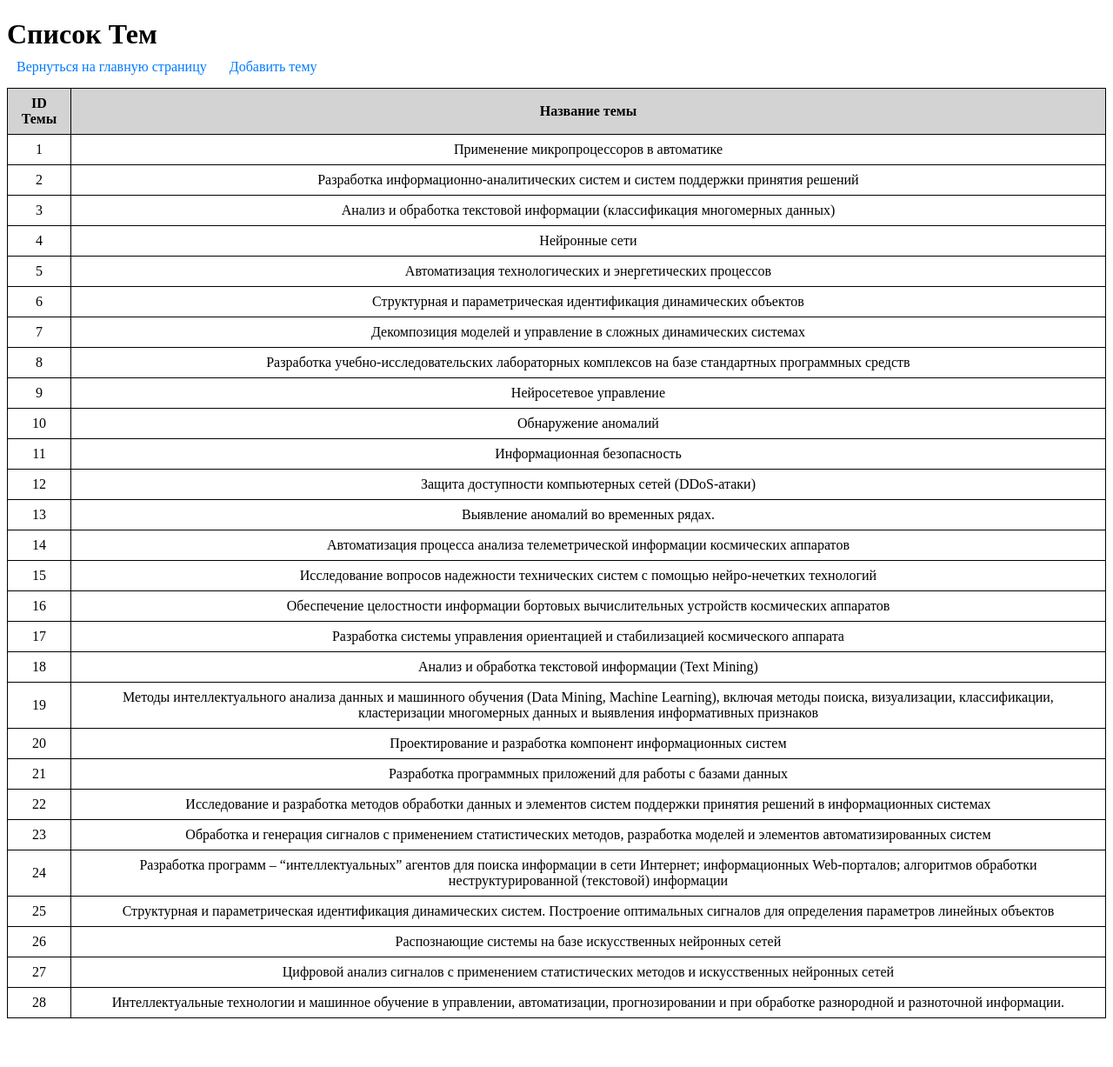
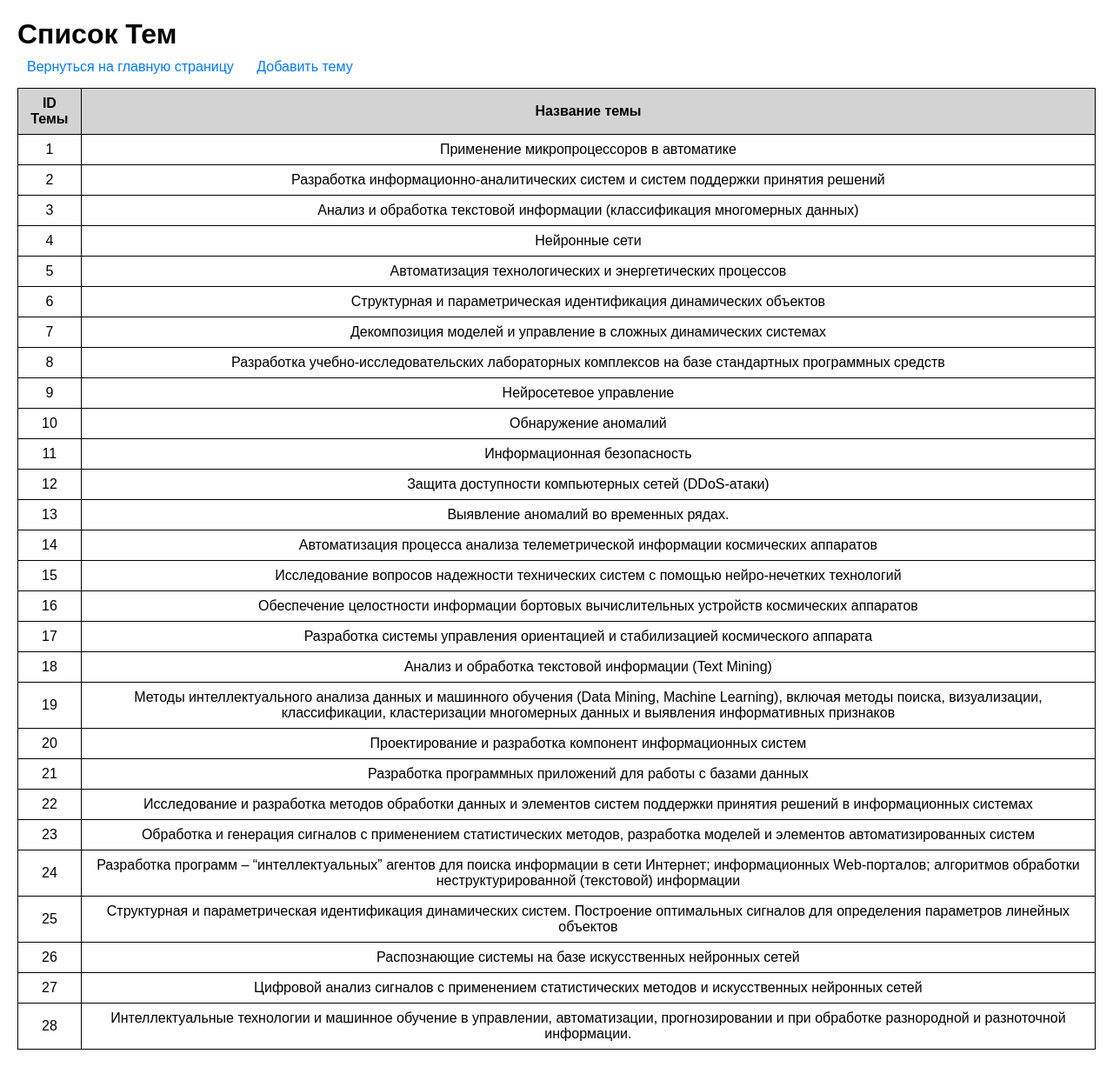
Before and after one commit to StreakQ/VKR, a Flask app: page /themes in a window 1280 px wide. Shown: the whole page at 87% size. Before the commit the page ends 1171 px from the top, so only its background shows below. Run offline with Flask 3, Linux system fonts and the light colour scheme; data comes from the database, SQL or seed files in the repository; both versions use the stored data as it was after the commit.

```diff
--- a/main.py
+++ b/main.py
@@ -9,7 +9,6 @@ def main():
     Base.metadata.drop_all(engine)
     Base.metadata.create_all(engine)
 
-    # Создаем экземпляры репозиториев
     student_repository = StudentRepository(engine)
     subject_repository = SubjectRepository(engine)
     adviser_repository = AdviserRepository(engine)
@@ -22,7 +21,6 @@ def main():
     distribution_algorithm_repository = DistributionAlgorithmRepository(engine, student_subject_grade_repository, student_theme_interest_repository,
                                       theme_subject_importance_repository, adviser_theme_repository, distribution_repository)
 
-    # Очищаем репозитории
     student_repository.delete_all(Student)
     subject_repository.delete_all(Subject)
     adviser_repository.delete_all(Adviser)
@@ -39,7 +37,6 @@ def main():
     adviser_repository.add_initial_advisers()
     theme_repository.add_initial_themes()
 
-    # Получаем данные из репозиториев
     students = student_repository.get_all(Student)
     subjects = subject_repository.get_all(Subject)
     themes = theme_repository.get_all(Theme)
--- a/repositories.py
+++ b/repositories.py
@@ -538,7 +538,7 @@ class DistributionAlgorithmRepository(BaseRepository):
                         AdviserTheme.adviser_id == adviser.adviser_id).all()
                 ]
 
-            adviser_repository = AdviserRepository(session)  # Создаем экземпляр AdviserRepository
+            adviser_repository = AdviserRepository(session)
 
             for theme_id, student_id, total_weighted_grade, interest_level in sorted_results:
                 if student_id in assigned_students:
@@ -589,7 +589,6 @@ class DistributionAlgorithmRepository(BaseRepository):
 
     def assign_student_to_adviser(self, student_id, theme_id, interest_level, advisers, adviser_themes,
                                   adviser_assignments, distributions_to_add, session, adviser_repository):
-        # Находим доступных научных руководителей
         available_advisers = [
             adviser for adviser in advisers.values()
             if adviser.number_of_places > 0 and
@@ -609,9 +608,7 @@ class DistributionAlgorithmRepository(BaseRepository):
             }
 
             distributions_to_add.append(distribution_entry)
-
-            # Уменьшаем количество мест у научного руководителя
-            adviser_repository.decrease_adviser_places(adviser.adviser_id, session)  # Передаем сессию
+            adviser_repository.decrease_adviser_places(adviser.adviser_id, session)
 
             return True
 
--- a/templates/adviser_data.html
+++ b/templates/adviser_data.html
@@ -4,6 +4,10 @@
     <meta charset="UTF-8">
     <title>Научные руководители</title>
     <style>
+        body {
+            font-family: Arial, sans-serif;
+            margin: 20px;
+        }
         table {
             width: 100%;
             border-collapse: collapse;
--- a/templates/student_data.html
+++ b/templates/student_data.html
@@ -4,7 +4,10 @@
     <meta charset="UTF-8">
     <title>Студенты</title>
     <style>
-
+        body {
+            font-family: Arial, sans-serif;
+            margin: 20px;
+        }
         table {
             width: 100%;
             border-collapse: collapse;
--- a/templates/theme_data.html
+++ b/templates/theme_data.html
@@ -4,7 +4,10 @@
     <meta charset="UTF-8">
     <title>Темы</title>
     <style>
-
+        body {
+            font-family: Arial, sans-serif;
+            margin: 20px;
+        }
         table {
             width: 100%;
             border-collapse: collapse;
```
Also changed, not shown: database.db.
